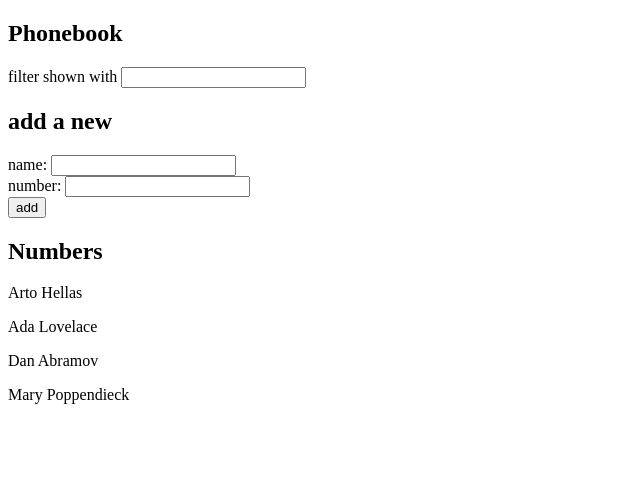
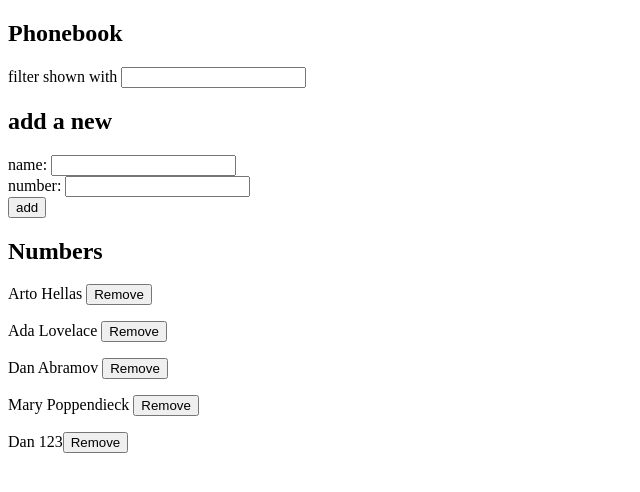
Before and after one commit to Dan-Lucian/fullstackopen-2021-exercises, a React (Create React App) app in the folder part2/phonebook/: page / in a window 1280 px wide. Shown: the top 492 px of the page, without its empty margins (0-640 px from the left). Built offline with nearby package versions, Linux system fonts and the light colour scheme; data requests are answered from the project's data file; the HTML template or start-up script is replaced by a standard one.

Commit message:
add: ex 2.15 - 2.18

```diff
--- a/part2/phonebook/db.json
+++ b/part2/phonebook/db.json
@@ -1,5 +1,5 @@
 {
-  "persons":[
+  "persons": [
     {
       "name": "Arto Hellas",
       "number": "040-123456",
@@ -19,6 +19,11 @@
       "name": "Mary Poppendieck",
       "number": "39-23-6423122",
       "id": 4
+    },
+    {
+      "name": "Dan",
+      "phoneNumber": "123",
+      "id": 5
     }
   ]
 }
--- a/part2/phonebook/src/App.js
+++ b/part2/phonebook/src/App.js
@@ -1,8 +1,8 @@
 import React, { useState, useEffect } from 'react';
-import axios from 'axios';
-import Filter from './Filter';
-import PersonForm from './PersonForm';
-import Persons from './Persons';
+import Filter from './components/Filter';
+import PersonForm from './components/PersonForm';
+import Persons from './components/Persons';
+import contacts from './services/contacts';
 
 const App = () => {
   const [persons, setPersons] = useState([]);
@@ -11,9 +11,7 @@ const App = () => {
   const [newPhoneNumber, setNewPhoneNumber] = useState('');
 
   useEffect(() => {
-    axios
-      .get('http://localhost:3001/persons')
-      .then((res) => setPersons(res.data));
+    contacts.getAll().then((contacts) => setPersons(contacts));
   }, []);
 
   const handleChangeFilter = (e) => {
@@ -31,14 +29,44 @@ const App = () => {
   const addPerson = (e) => {
     e.preventDefault();
 
-    if (persons.find((person) => person.name === newName)) {
-      alert(`${newName} is already added to phonebook`);
+    const newContact = { name: newName, phoneNumber: newPhoneNumber };
+    const foundCopy = persons.find((person) => person.name === newName);
+
+    if (foundCopy) {
+      if (
+        window.confirm(
+          `${newName} is already added to phonebook, ` +
+            `replace the new number with the new one?`
+        )
+      ) {
+        contacts.update(foundCopy.id, newContact).then((returnedContact) => {
+          setPersons(
+            persons
+              .filter((person) => person.id !== foundCopy.id)
+              .concat(returnedContact)
+          );
+          setNewPhoneNumber('');
+          setNewName('');
+          console.log('contact updated successfully');
+        });
+        return;
+      }
+      console.log('update canceled');
       return;
     }
 
-    setPersons([...persons, { name: newName, phoneNumber: newPhoneNumber }]);
-    setNewPhoneNumber('');
-    setNewName('');
+    contacts.create(newContact).then((returnedContact) => {
+      setPersons(persons.concat(returnedContact));
+      setNewPhoneNumber('');
+      setNewName('');
+    });
+  };
+
+  const removeContact = (contact) => {
+    if (!window.confirm(`Delete ${contact.name} ?`)) return;
+
+    contacts.remove(contact.id).then(() => console.log('contact deleted'));
+    setPersons(persons.filter((person) => person.id !== contact.id));
   };
 
   return (
@@ -57,7 +85,11 @@ const App = () => {
         addPerson={addPerson}
       ></PersonForm>
       <h2>Numbers</h2>
-      <Persons persons={persons} newFilter={newFilter} />
+      <Persons
+        persons={persons}
+        newFilter={newFilter}
+        removeContact={removeContact}
+      />
     </div>
   );
 };
--- a/part2/phonebook/src/Person.js
+++ /dev/null
@@ -1,7 +0,0 @@
-const Person = ({ person }) => (
-  <p>
-    {person.name} {person.phoneNumber}
-  </p>
-);
-
-export default Person;
--- /dev/null
+++ b/part2/phonebook/src/components/Person.js
@@ -0,0 +1,8 @@
+const Person = ({ person, removeContact }) => (
+  <p>
+    {person.name} {person.phoneNumber}
+    <button onClick={removeContact}>Remove</button>
+  </p>
+);
+
+export default Person;
--- a/part2/phonebook/src/Persons.js
+++ b/part2/phonebook/src/components/Persons.js
@@ -1,13 +1,16 @@
 import Person from './Person';
 
-const Persons = ({ persons, newFilter }) => {
-
+const Persons = ({ persons, newFilter, removeContact }) => {
   const filteredPersons = persons.filter((person) =>
     person.name.toLowerCase().includes(newFilter.trim().toLowerCase())
   );
 
   return filteredPersons.map((person) => (
-    <Person key={person.name} person={person}></Person>
+    <Person
+      key={person.name}
+      person={person}
+      removeContact={() => removeContact(person)}
+    ></Person>
   ));
 };
 
--- /dev/null
+++ b/part2/phonebook/src/services/contacts.js
@@ -0,0 +1,26 @@
+import axios from 'axios';
+
+const baseUrl = 'http://localhost:3001/persons';
+
+const getAll = () => {
+  const request = axios.get(baseUrl);
+  return request.then((res) => res.data);
+};
+
+const create = (newObject) => {
+  const request = axios.post(baseUrl, newObject);
+  return request.then((res) => res.data);
+};
+
+const remove = (id) => {
+  const request = axios.delete(`${baseUrl}/${id}`);
+  return request.then((res) => res.data);
+};
+
+const update = (id, newObject) => {
+  const request = axios.put(`${baseUrl}/${id}`, newObject);
+  return request.then((res) => res.data);
+};
+
+const contacts = { getAll, create, remove, update };
+export default contacts;
```
Also changed, not shown: part2/phonebook/src/components/Filter.js (renamed from part2/phonebook/src/Filter.js), part2/phonebook/src/components/PersonForm.js (renamed from part2/phonebook/src/PersonForm.js).
